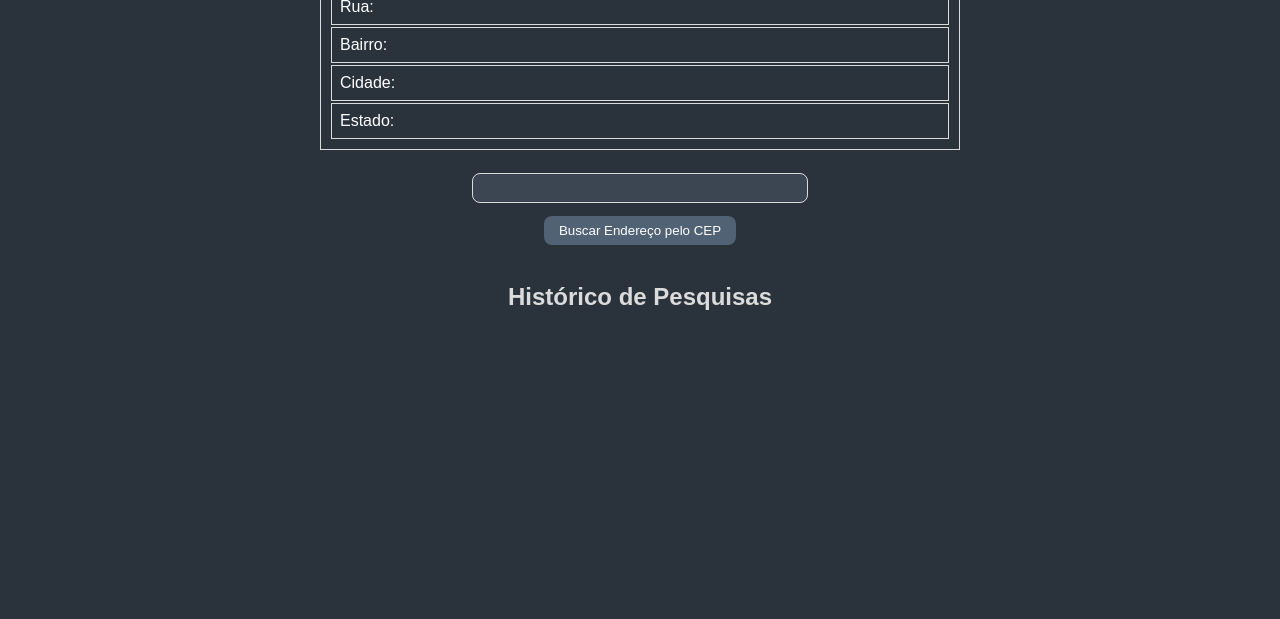
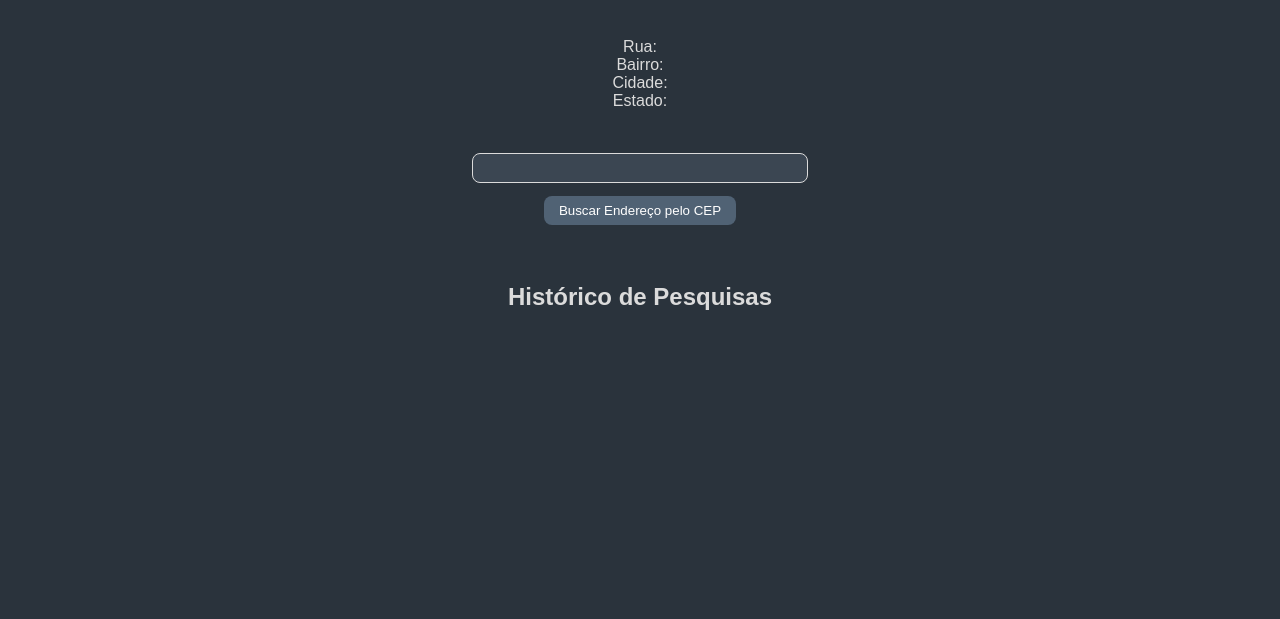
Before and after one commit to N3RZ2008/buscaCep, a plain HTML site: page index.html in a window 1280 px wide. Shown: the part 181-800 px from the top of the page. Drawn offline with Linux system fonts and the light colour scheme.

Commit message:
Update index.html

```diff
--- a/index.html
+++ b/index.html
@@ -19,28 +19,20 @@
     </div>
     <div class="main">
         <h2 id="message">BuscaCEP</h2>
-        <table>
-            <tr>
-                <td id="rua">
-                    Rua:
-                </td>
-            </tr>
-            <tr>
-                <td id="bairro">
-                    Bairro:
-                </td>
-            </tr>
-            <tr>
-                <td id="cidade">
-                    Cidade:
-                </td>
-            </tr>
-            <tr>
-                <td id="estado">
-                    Estado:
-                </td>
-            </tr>
-        </table>
+        <div class="result">
+            <div id="rua" class="result-item">
+                Rua:
+            </div>
+            <div id="bairro" class="result-item">
+                Bairro:
+            </div>
+            <div id="cidade" class="result-item">
+                Cidade:
+            </div>
+            <div id="estado" class="result-item">
+                Estado:
+            </div>
+        </div>
         <div class="search">
             <input type="text" id="input">
             <button onclick="buscaEndereco(document.querySelector('#input').value)">Buscar Endereço pelo CEP</button>
```
